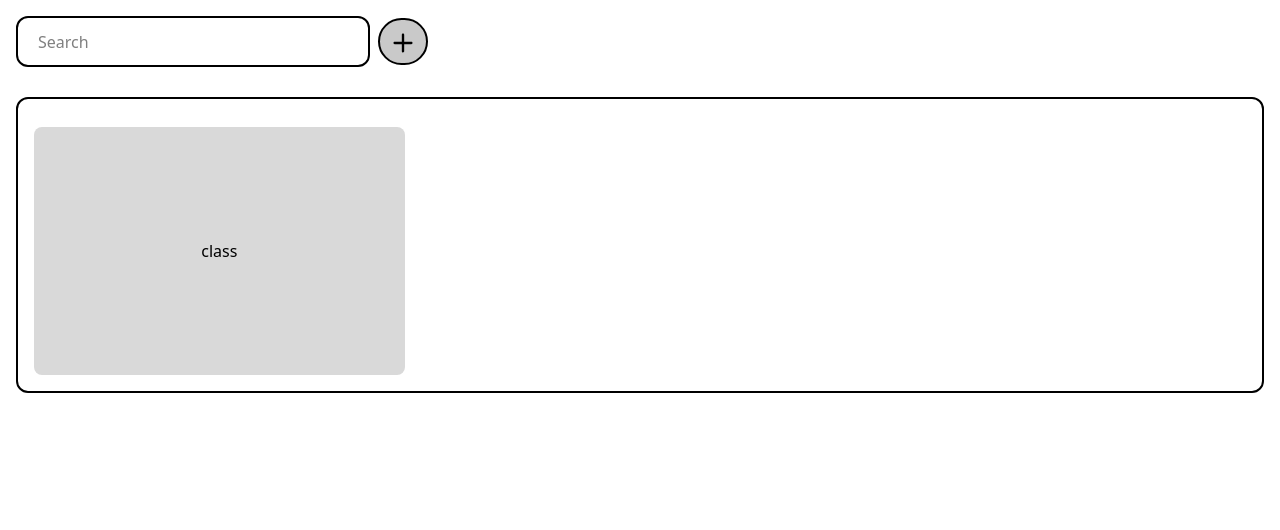
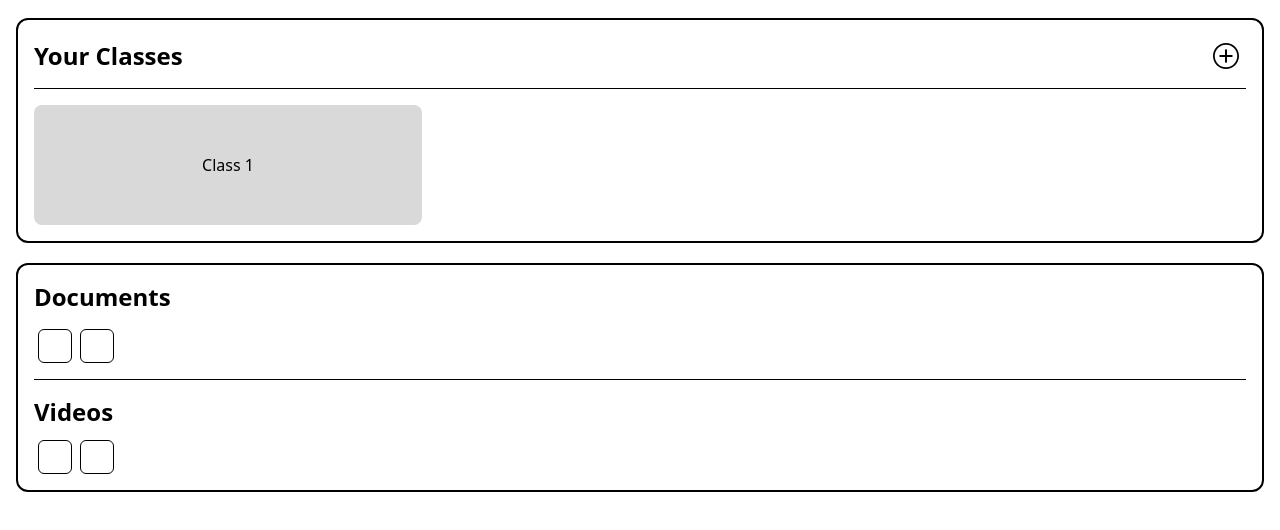
Before and after one commit to Kay199711/Studyplanner, a React (Vite) app in the folder frontend/: page /rt in a window 1280 px wide. Shown: the top 530 px of the page. Built offline with nearby package versions, Linux system fonts and the light colour scheme; no server answers; sample sign-in values are in the browser's storage.

Commit message:
made changes in frontend and add button dynamics

```diff
--- a/frontend/src/pages/resources/Resources.jsx
+++ b/frontend/src/pages/resources/Resources.jsx
@@ -23,17 +23,21 @@ export default function Resources() {
 
     const handleSubmit = async () => {
         try {
-            const res = await api.createResources(
+            const newResource = await api.createResources(
                 form.class_name,
                 form.description,
                 form.instructor,
                 form.schedule,
                 form.semester
             );
-            console.log("New resource:", res);
+            console.log("New resource:", newResource);
 
-            setResources([...resources, res]);
-            setForm({ class_name: "", description: "", instructor: "", schedule: "", semester: ""});
+            setResources(prev => [...prev, newResource]);
+            setForm({ class_name: "",
+                    description: "",
+                    instructor: "",
+                    schedule: "",
+                    semester: ""});
         } catch (err) {
             console.error("Error: Cannot add resource.", err);
         }
@@ -42,19 +46,18 @@ export default function Resources() {
     return (
     /* full page */
       <div className="p-6">
-        <div className="flex items-start border-2 border-brd-primary dark:border-brd-primary-dark rounded-xl h-full p-4 bg-primary dark:bg-primary-dark gap-3 overflow-hidden">
+
         {/* content */}
             <div className="flex flex-col w-full h-full p-2 gap-2">
-
         {/* Class information */}
             <input type="text"
                 value={form.class_name}
                 onChange={(e) => setForm({...form, class_name: e.target.value})
                 }
                 placeholder="Class Name"
-                className="font-bold text-3xl text-black-900"/>
+                className="font-bold text-2xl text-black-900"/>
 
-            <div className="flex flex-col gap-1 ml-1 mb-3">
+            <div className="flex flex-col gap-1 mb-3">
                 <input type="text"
                     value={form.description}
                     onChange={(e) =>
@@ -88,13 +91,6 @@ export default function Resources() {
                     className="text-black-900"/>
             </div>
 
-            <button onClick={(e) => {e.preventDefault(); handleSubmit(); }}
-            className="mt-3 p-2 bg-blue-500 text-white rounded">
-                Add Class
-            </button>
-
-            <div className="border"></div>
-
             <div className="flex flex-col gap-3">
             {resources.map((r) => (
               <div key={r.resource_id} className="border p-3 rounded-lg">
@@ -113,26 +109,6 @@ export default function Resources() {
               </div>
             ))}
           </div>
-
-            {/* Imported sources (documents & videos) displayed */}
-            {/* documents section */}
-            <div className="flex flex-col">
-                <div className="font-bold mt-2 text-2xl">Documents</div>
-                <div className="flex gap-2 mt-3 ml-1">
-                    <div className="border rounded-sm h-full p-4 cursor-pointer"></div>
-                    <div className="border rounded-sm h-full p-4 cursor-pointer"></div>
-                </div>
-            </div>
-
-            {/* videos section */}
-            <div className="flex flex-col">
-                <div className="font-bold mt-3 text-2xl">Videos</div>
-                <div className="flex gap-2 mt-3 ml-1">
-                    <div className="border rounded-sm h-full p-4 cursor-pointer"></div>
-                    <div className="border rounded-sm h-full p-4 cursor-pointer"></div>
-                </div>
-            </div>
-        </div>
         </div>
       </div>
     );
--- a/frontend/src/pages/resources/ResourcesMainPage.jsx
+++ b/frontend/src/pages/resources/ResourcesMainPage.jsx
@@ -1,45 +1,105 @@
 import { IoIosAdd } from "react-icons/io";
+import { IoIosAddCircleOutline } from "react-icons/io";
+import { IoIosCloseCircleOutline } from "react-icons/io";
 import { useState } from "react";
+import { useNavigate } from "react-router-dom";
+import Resources from "./Resources";
+import { createResource } from "../../../../backend/src/controllers/resourcesController";
 
-export default function Resources() {
-  const [classes, setClasses] = useState(["class"]);
+export default function ResourcesMainPage() {
+
+  const navigate = useNavigate();
+
+  const [classes, setClasses] = useState(["Class 1"]);
+  const [isModalOpen, setIsModalOpen] = useState(false);
+  const [modalView, setModalView] = useState('choose');
 
   const addClass = () => {
     if (classes.length < 6) {
-      setClasses(prev => [...prev, "class"]);
+      setClasses(prev => [...prev, `Class ${prev.length + 1}`]);
     }
   };
 
   return (
     <div className="p-4">
-      {/* search + button */}
-      <div className="flex items-center gap-2">
-        <form>
-          <input
-            className="flex flex-col border-2 border-brd-primary dark:border-brd-primary-dark rounded-xl flex-1 p-4 bg-primary dark:bg-primary-dark pl-5 w-88.5 h-12.75 rounded-md outline-none"
-            type="search"
-            placeholder="Search"
-          />
-        </form>
 
-        <button
-          onClick={addClass}
-          className="flex-col border-2 border-brd-primary dark:border-brd-primary-dark bg-primary dark:bg-primary-dark w-12.5 h-11.75 rounded-full bg-[#C9C9C9] font-bold"
-        >
-          <IoIosAdd className="p-1 w-11.5 h-11.5 hover:text-blue-500" />
-        </button>
+  {/* Pop Up when add button is clicked */}
+    {isModalOpen && (
+      <div className="fixed inset-0 bg-black/45 flex justify-center items-center z-50">
+        <div className="p-6 w-96 flex flex-col gap-3 border bg-primary dark:bg-primary-dark border-brd-primary dark:border-brd-primary-dark rounded-lg">
+
+          <div className="flex justify-between items-center w-full">
+            <h2 className="font-semibold text-lg">Enter Class Information</h2>
+            <button onClick={() => {
+              setIsModalOpen(false);
+              setModalView('choose');
+              }}
+            >
+              <IoIosCloseCircleOutline className="w-6 h-6 cursor-pointer hover:text-red-500" />
+            </button>
+          </div>
+          <Resources />
+          <div className="flex gap-2">
+            <button
+              className="flex-1 px-3 py-2 bg-blue-600 text-white rounded-md hover:bg-blue-700 cursor-pointer"
+              onClick={createResource}
+            >
+              Add
+            </button>
+          </div>
+        </div>
       </div>
+    )}
 
       {/* class grid */}
-      <div className="border-2 border-brd-primary dark:border-brd-primary-dark rounded-xl flex-1 p-4 bg-primary dark:bg-primary-dark grid grid-cols-3 gap-12.5 mt-7.5">
+      <div className="border-2 border-brd-primary dark:border-brd-primary-dark rounded-xl flex-1 p-4 bg-primary dark:bg-primary-dark mt-0.5">
+        <div className="flex justify-between items-center font-bold text-2xl w-full text-black-900 border-b border-brd-primary dark:border-brd-primary-dark pb-3">
+          Your Classes
+
+        {/* + button */}
+          <button className="cursor-pointer"
+            onClick={() => {
+              addClass();
+              setIsModalOpen(true);
+            }}
+            >
+            <IoIosAddCircleOutline className="p-1 w-10 h-10 hover:text-blue-500" />
+          </button>
+        </div>
+
+        <div className="grid grid-cols-3 gap-6">
         {classes.map((item, index) => (
           <button
             key={index}
-            className="mt-3 p-3 rounded-lg border-brd-primary dark:border-brd-primary-dark bg-secondary dark:bg-secondary-dark w-full h-62 bg-[#D9D9D9] border-0"
+            className="mt-4 p-2 rounded-lg border-brd-primary dark:border-brd-primary-dark bg-secondary dark:bg-secondary-dark w-full h-30 bg-[#D9D9D9] border-0"
           >
             {item}
           </button>
         ))}
+        </div>
+      </div>
+
+      {/* Imported sources (documents & videos) displayed */}
+      <div className="border-2 border-brd-primary dark:border-brd-primary-dark rounded-xl flex-1 p-4 bg-primary dark:bg-primary-dark mt-5 ">
+      {/* documents section */}
+      <div className="flex flex-col">
+          <div className="font-bold text-2xl">Documents</div>
+          <div className="flex gap-2 mt-4 ml-1">
+              <div className="border rounded-md h-full p-4 cursor-pointer"></div>
+              <div className="border rounded-md h-full p-4 cursor-pointer"></div>
+          </div>
+      </div>
+
+      <div className="border-b border-brd-primary dark:border-brd-primary-dark p-2"></div>
+
+      {/* videos section */}
+      <div className="flex flex-col">
+          <div className="font-bold mt-4 text-2xl">Videos</div>
+          <div className="flex gap-2 mt-3 ml-1">
+              <div className="border rounded-md h-full p-4 cursor-pointer"></div>
+              <div className="border rounded-md h-full p-4 cursor-pointer"></div>
+          </div>
+      </div>
       </div>
     </div>
   );
```
Also changed, not shown: 1 other file (tests, documents, lock files or other folders).
